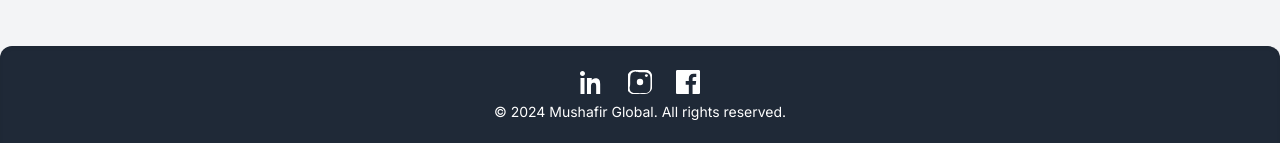
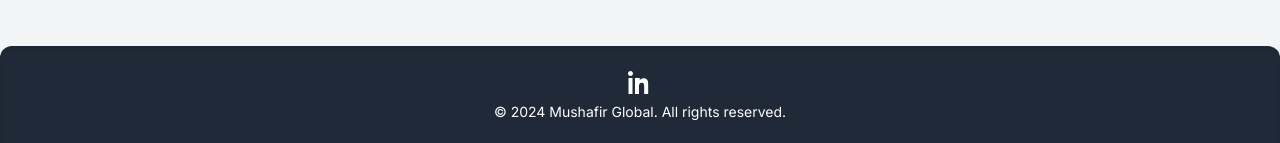
Before and after one commit to mushafir-global/Mushafir-official, a plain HTML site: page index.html in a window 1280 px wide. Shown: the part 5563-5706 px from the top of the page. Drawn offline with nearby package versions, Linux system fonts and the light colour scheme.

Commit message:
index.html

```diff
--- a/index.html
+++ b/index.html
@@ -489,25 +489,25 @@
 <footer class="bg-gray-800 text-white rounded-t-xl py-6 mt-12 text-center shadow-inner">
     <div class="flex justify-center space-x-6 mb-2">
         <!-- LinkedIn -->
-        <a href="https://www.linkedin.com/company/mushafirglobal" target="_blank" class="hover:text-blue-500 transition duration-300">
+        <a href="https://www.linkedin.com/in/mushafir-global-52a710385/" target="_blank" class="hover:text-blue-500 transition duration-300">
             <svg class="w-6 h-6" fill="currentColor" viewBox="0 0 24 24">
                 <path d="M4.98 3.5C4.98 4.88 3.88 6 2.5 6S0 4.88 0 3.5 1.12 1 2.5 1s2.48 1.12 2.48 2.5zM.5 8h4v16h-4V8zm7.5 0h3.75v2.2h.05c.52-.98 1.8-2 3.7-2 3.95 0 4.68 2.6 4.68 5.97V24h-4v-7.3c0-1.74-.03-3.97-2.42-3.97-2.42 0-2.79 1.88-2.79 3.83V24h-4V8z"/>
             </svg>
         </a>
         <!-- Instagram -->
-        <a href="https://www.instagram.com/mushafirglobal" target="_blank" class="hover:text-pink-500 transition duration-300">
+        <!-- <a href="https://www.instagram.com/mushafirglobal" target="_blank" class="hover:text-pink-500 transition duration-300">
             <svg class="w-6 h-6" fill="currentColor" viewBox="0 0 24 24">
                 <path d="M12 2.2c3.2 0 3.584.012 4.85.07 1.17.056 1.96.24 2.415.403a4.918 4.918 0 011.745 1.01 4.918 4.918 0 011.01 1.745c.164.456.348 1.245.403 2.415.058 1.266.07 1.65.07 4.85s-.012 3.584-.07 4.85c-.056 1.17-.24 1.96-.403 2.415a4.918 4.918 0 01-1.01 1.745 4.918 4.918 0 01-1.745 1.01c-.456.164-1.245.348-2.415.403-1.266.058-1.65.07-4.85.07s-3.584-.012-4.85-.07c-1.17-.056-1.96-.24-2.415-.403a4.918 4.918 0 01-1.745-1.01 4.918 4.918 0 01-1.01-1.745c-.164-.456-.348-1.245-.403-2.415C2.212 15.584 2.2 15.2 2.2 12s.012-3.584.07-4.85c.056-1.17.24-1.96.403-2.415a4.918 4.918 0 011.01-1.745 4.918 4.918 0 011.745-1.01c.456-.164 1.245-.348 2.415-.403C8.416 2.212 8.8 2.2 12 2.2zm0-2.2C8.737 0 8.332.014 7.052.072 5.772.13 4.758.314 3.95.622a7.116 7.116 0 00-2.53 1.64 7.116 7.116 0 00-1.64 2.53C-.314 5.242-.13 6.256-.072 7.536-.014 8.816 0 9.221 0 12s-.014 3.184-.072 4.464c-.058 1.28-.242 2.294-.55 3.102a7.116 7.116 0 001.64 2.53 7.116 7.116 0 002.53 1.64c.808.308 1.822.492 3.102.55C8.816 23.986 9.221 24 12 24s3.184-.014 4.464-.072c1.28-.058 2.294-.242 3.102-.55a7.116 7.116 0 002.53-1.64 7.116 7.116 0 001.64-2.53c.308-.808.492-1.822.55-3.102.058-1.28.072-1.685.072-4.464s-.014-3.184-.072-4.464c-.058-1.28-.242-2.294-.55-3.102a7.116 7.116 0 00-1.64-2.53 7.116 7.116 0 00-2.53-1.64c-.808-.308-1.822-.492-3.102-.55C15.184.014 14.779 0 12 0z"/>
                 <circle cx="12" cy="12" r="3.2"/>
                 <circle cx="18.4" cy="5.6" r="1.44"/>
             </svg>
         </a>
-        <!-- Facebook -->
+
         <a href="https://www.facebook.com/mushafirglobal" target="_blank" class="hover:text-blue-400 transition duration-300">
             <svg class="w-6 h-6" fill="currentColor" viewBox="0 0 24 24">
                 <path d="M22.675 0h-21.35C.592 0 0 .593 0 1.326v21.348C0 23.407.592 24 1.326 24h11.494v-9.294H9.692v-3.622h3.128V8.413c0-3.1 1.893-4.788 4.658-4.788 1.325 0 2.464.099 2.794.143v3.24l-1.918.001c-1.504 0-1.795.715-1.795 1.763v2.312h3.587l-.467 3.622h-3.12V24h6.116C23.407 24 24 23.407 24 22.674V1.326C24 .593 23.407 0 22.675 0z"/>
             </svg>
-        </a>
+        </a> -->
     </div>
     <p class="text-sm">&copy; 2024 Mushafir Global. All rights reserved.</p>
 </footer>
```
